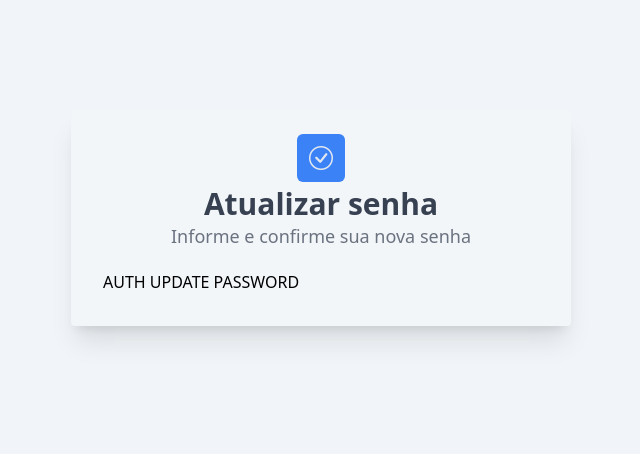
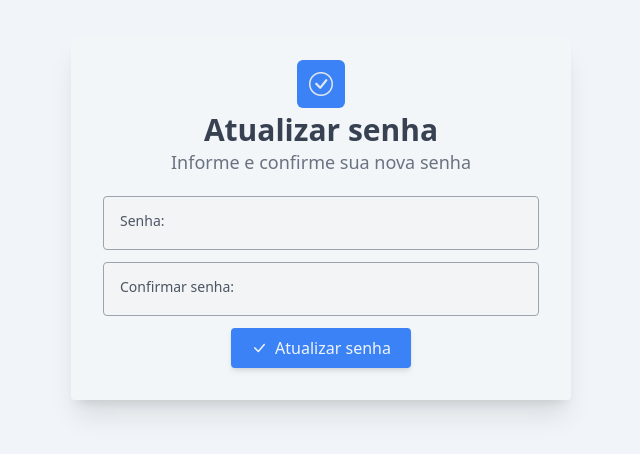
Before and after one commit to ernandesrs/pproj_vuepanel, a Vue app: page /auth/update-password in a window 1280 px wide. Shown: the part 182-636 px from the top of the page, without its empty margins (319-959 px from the left). Built offline with nearby package versions, Linux system fonts and the light colour scheme.

Commit message:
Update password view

```diff
--- a/src/views/Auth/UpdatePasswordView.vue
+++ b/src/views/Auth/UpdatePasswordView.vue
@@ -1,21 +1,50 @@
 <template>
-    <div>
-        AUTH UPDATE PASSWORD
+
+    <div class="mb-3">
+        <InputGroupForm :attrs="{
+            id: 'password',
+            name: 'password',
+            type: 'password'
+        }" label="Senha:" v-model="form.password" :error-message="form.errors.password" />
     </div>
+
+    <div class="mb-3">
+        <InputGroupForm :attrs="{
+            id: 'password_confirmation',
+            name: 'password_confirmation',
+            type: 'password'
+        }" label="Confirmar senha:" v-model="form.password_confirmation" :error-message="form.errors.password_confirmation" />
+    </div>
+
+    <div class="text-center">
+        <DefaultButton text="Atualizar senha"
+            icon="bi bi-check-lg" :loading="form.submitting" />
+    </div>
+
 </template>
 
 <script>
+
+import InputGroupForm from '../../components/Form/InputGroupForm.vue';
+import DefaultButton from '../../components/Button/DefaultButton.vue';
+
 export default {
-    setup() {
-
-
-        return {}
+    components: { InputGroupForm, DefaultButton },
+    data() {
+        return {
+            form: {
+                password: null,
+                password_confirmation: null,
+                errors: {
+                },
+                submitting: false
+            }
+        };
     },
-
     created() {
+        this.$store.commit("pageIcon", "bi bi-check-circle");
         this.$store.commit("pageTitle", "Atualizar senha");
-        this.$store.commit("pageIcon", "bi bi-check-circle");
-    }
+    },
 }
 </script>
 
```
